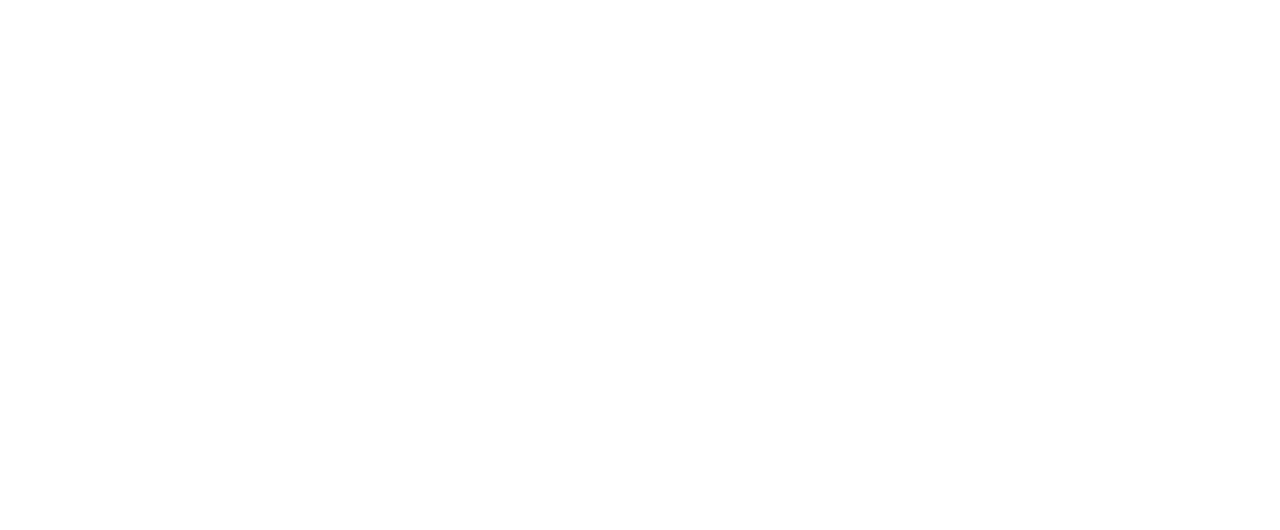
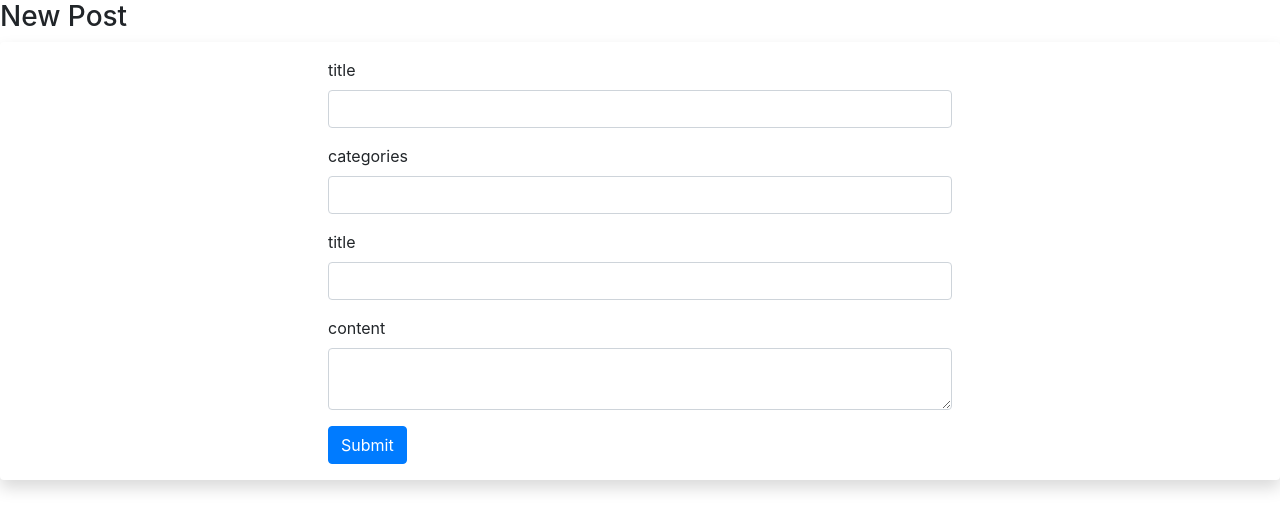
Before and after one commit to qwenzo/posts_sys, a React (Create React App) app: page /posts/new in a window 1280 px wide. Shown: the top 530 px of the page. Built offline with nearby package versions, Linux system fonts and the light colour scheme.

Commit message:
making newPost a form comp.

```diff
--- a/src/components/newPost.js
+++ b/src/components/newPost.js
@@ -2,7 +2,33 @@
 import {reduxForm} from 'redux-form'
  class NewPost extends Component {
     render (){
-        return(<div></div>)
+        return(<div>
+           <h3>New Post</h3>
+            <div  className="d-flex justify-content-around shadow p-3 mb-5 bg-white rounded">
+        <form className="w-50">
+            <div className="form-group">
+               <label >title</label>
+               <input className="form-control" />
+                </div>
+
+            <div className="form-group">
+               <label >categories</label>
+               <input className="form-control" />
+                </div>
+
+            <div className="form-group">
+               <label >title</label>
+               <input className="form-control" />
+                </div>
+
+            <div className="form-group">
+               <label >content</label>
+               <textarea className="form-control" />
+                </div>
+                <button type="submit" class="btn btn-primary">Submit</button>
+            </form>
+            </div>
+            </div>)
     }
 }
 
```
